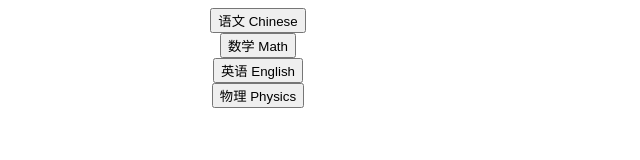
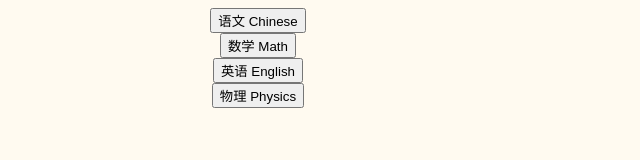
Before and after one commit to gpchn/netdisk, a plain HTML site: page qzks/index.html in a window 1280 px wide. Shown: the whole page, without its empty margins (0-640 px from the left). Drawn offline with Linux system fonts and the light colour scheme.

Commit message:
Update index.html

```diff
--- a/qzks/index.html
+++ b/qzks/index.html
@@ -1,5 +1,5 @@
 <!doctype html>
-<html>
+<html style="background-color: FloralWhite;">
   <head>
     <title>查看试卷内容 - View the papers' content</title>
   </head>
```
